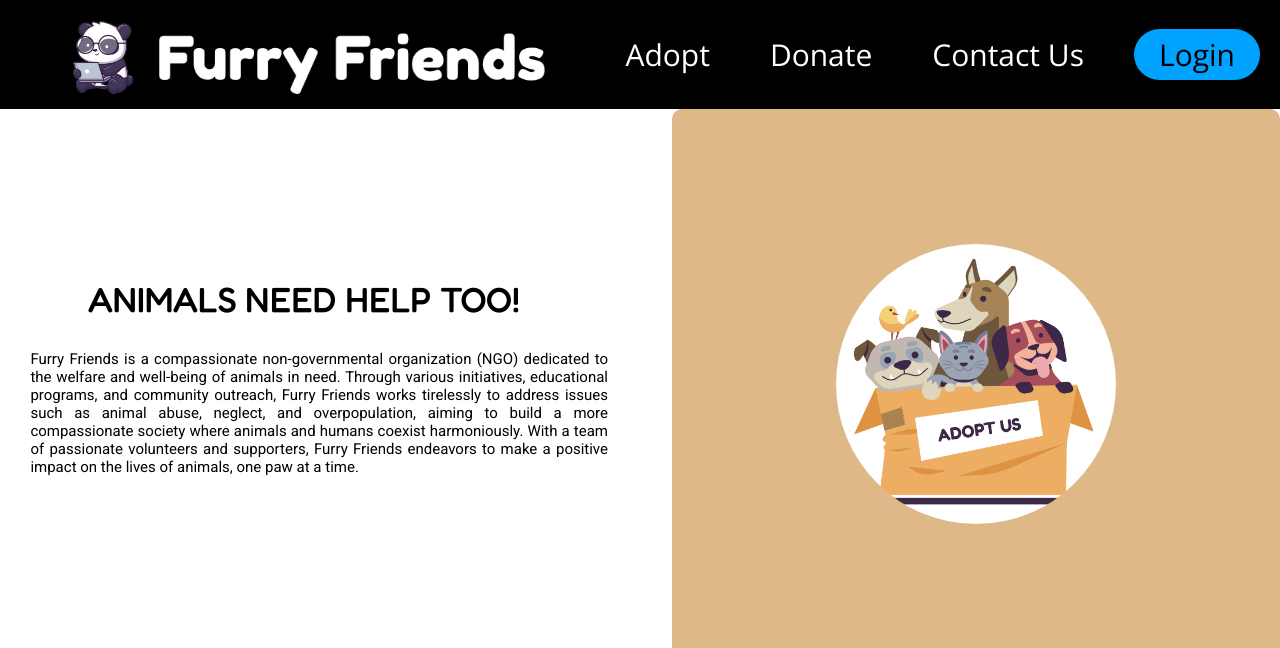
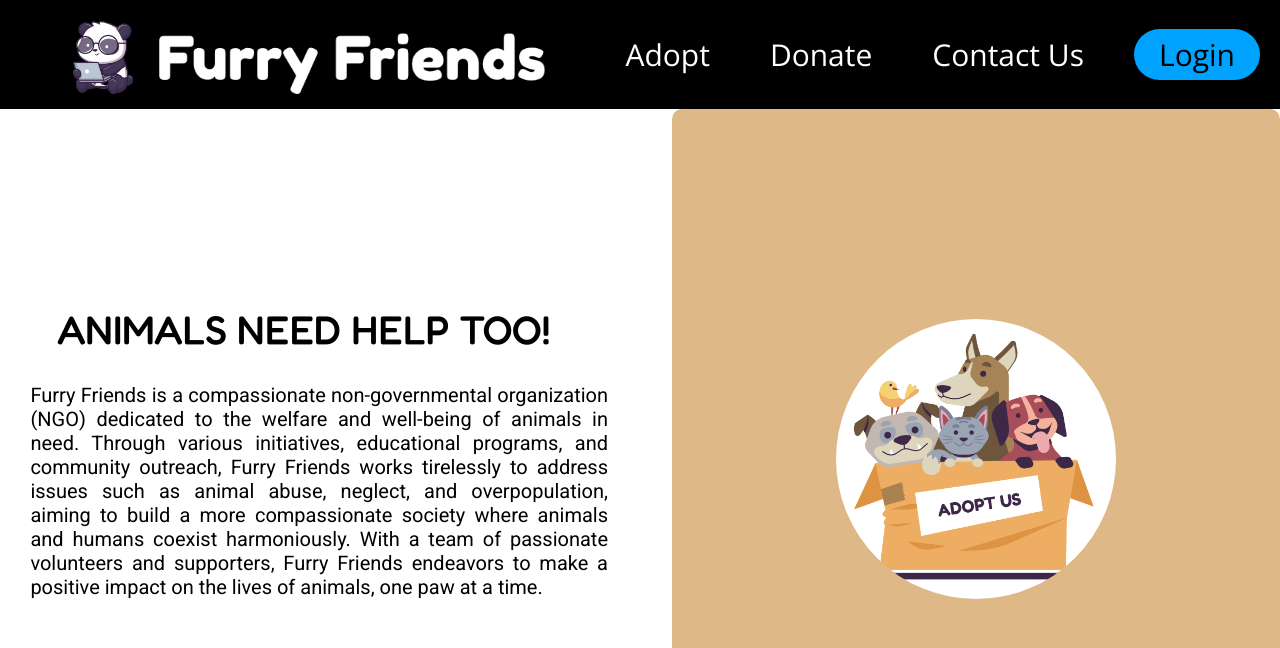
Before and after one commit to ameys28/Animal-Welfare, a plain HTML site: page index.html in a window 1280 px wide. Shown: the top 648 px of the page. Drawn offline with nearby package versions, Linux system fonts and the light colour scheme; a script that the page names is missing; a web font is replaced by a local one.

Commit message:
page text update

```diff
--- a/index.css
+++ b/index.css
@@ -118,7 +118,7 @@ body
     display: flex;
     justify-content: space-between;
     grid-template-columns: 1fr 1fr;
-    height: 550px;
+    height:70rem;
 }
 .intro-text
 {
@@ -154,7 +154,7 @@ body
 .intro-text-p
 {
     margin: 0;
-    font-size: 35px;
+    font-size: 4rem;
     font-weight: 500;
     text-align: end;
     padding-top: 5px ;
@@ -163,7 +163,7 @@ body
 .name-subtitle
 {
     color: black;
-    font-size: 15px;
+    font-size: 2rem;
     margin: 0;
     width: 100%;
     text-align: justify;
```
